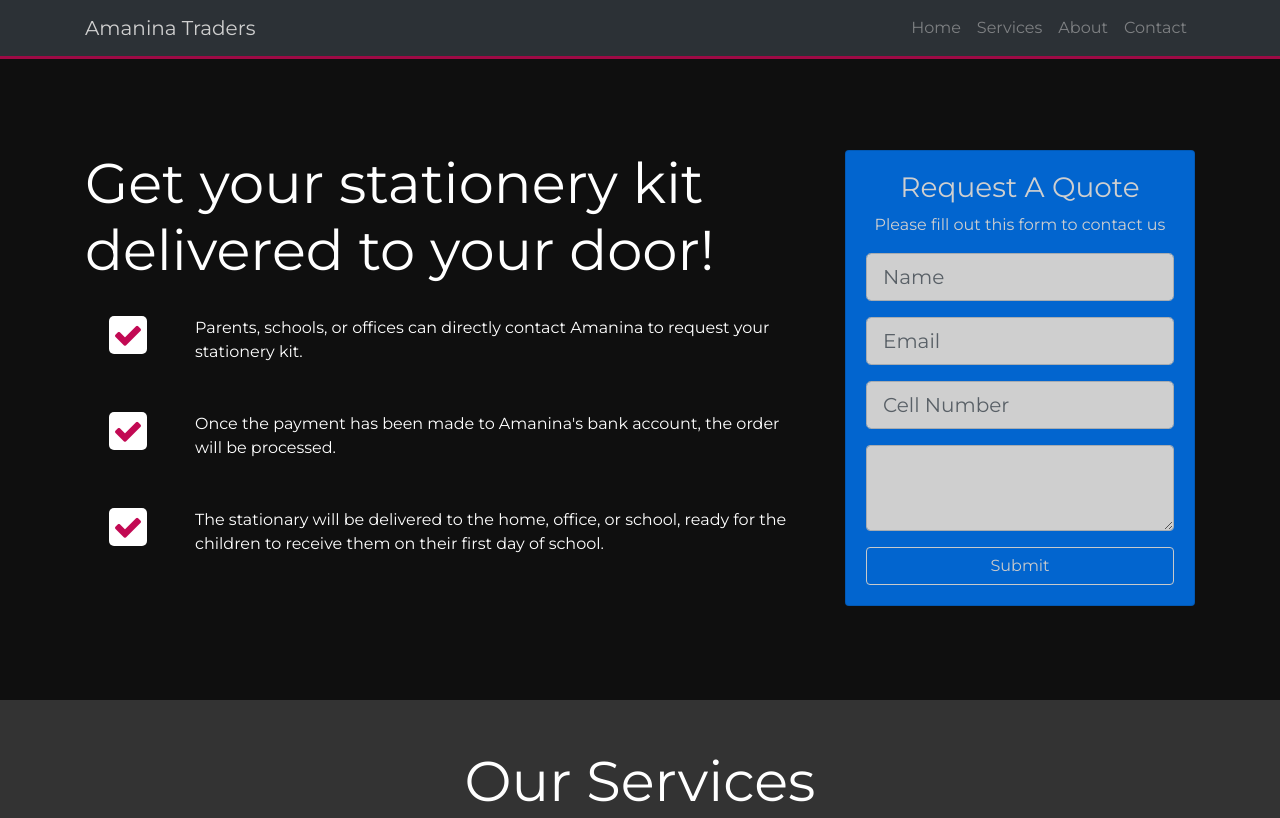
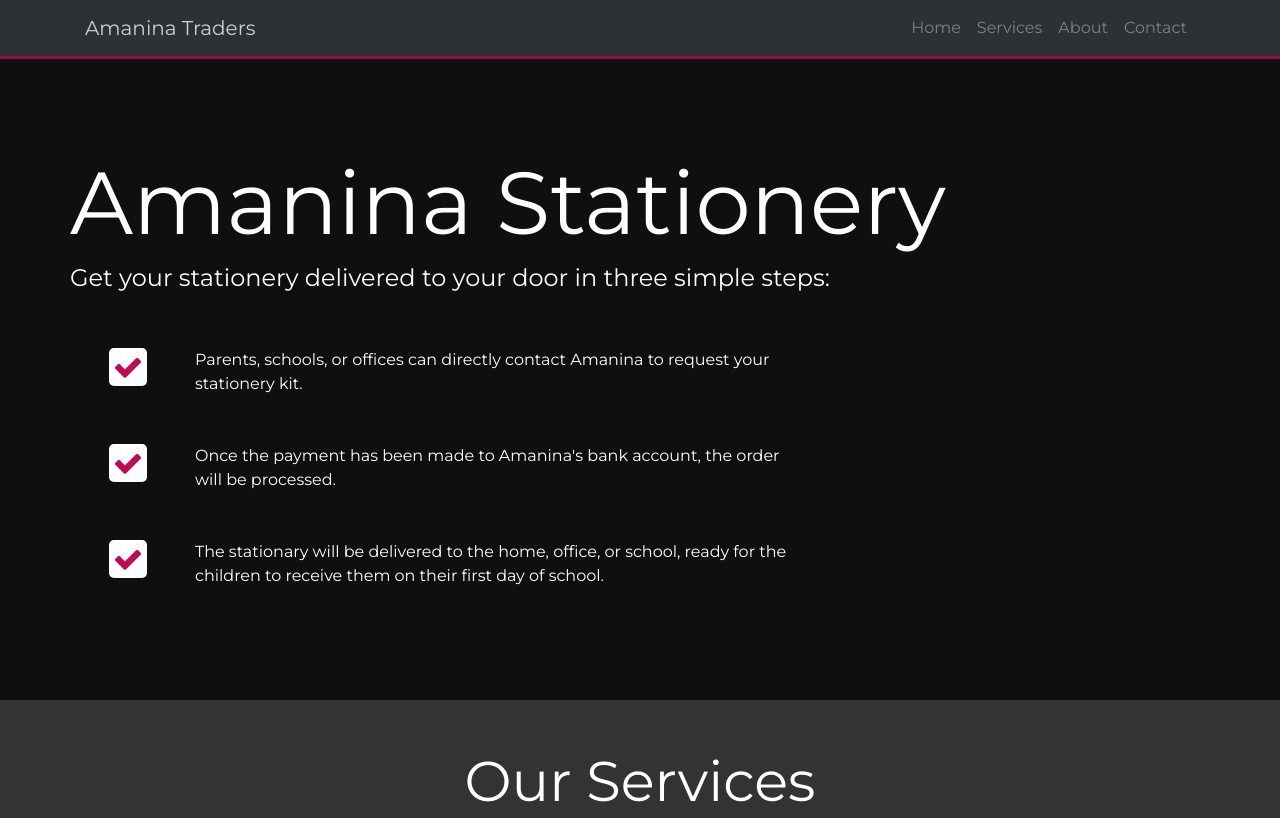
Before and after one commit to Phakama/Amanina, a website: page src/index.html in a window 1280 px wide. Shown: the top 818 px of the page. Drawn offline with Linux system fonts and the light colour scheme.

Commit message:
Landing page final touch ups

```diff
--- a/src/index.html
+++ b/src/index.html
@@ -43,8 +43,9 @@
                 <div class="home-inner">
                     <div class="container">
                         <div class="row">
-                            <div class="col-lg-8 d-none d-lg-block">
-                                <h1 class="display-4">Get your stationery kit delivered to your door!</h1>
+                            <h1 class="display-2 text-center">Amanina Stationery</h1>
+                            <h4 class="display-6">Get your stationery delivered to your door in three simple steps:</h4>
+                            <div class="col-lg-8 d-none d-lg-block pt-4">
                                 <div class="d-flex flex-row">
                                     <div class="p-4">
                                         <i class="fa fa-check align-self-start"></i>
@@ -72,7 +73,31 @@
                             </div>
                                 <!--  -->
                             <div class="col-lg-4">
-                                <div class="card bg-primary text-center card-form">
+                                    <!-- <div class="d-flex flex-row">
+                                            <div class="p-4">
+                                                <i class="fa fa-check align-self-start"></i>
+                                            </div>
+                                            <div class="p-4 align-self-end">
+                                                Parents, schools, or offices can directly contact Amanina to request your stationery kit.
+                                            </div>
+                                        </div>
+                                        <div class="d-flex flex-row">
+                                            <div class="p-4">
+                                                <i class="fa fa-check align-self-start"></i>
+                                            </div>
+                                            <div class="p-4 align-self-end">
+                                                Once the payment has been made to Amanina's bank account, the order will be processed.
+                                            </div>
+                                        </div>
+                                        <div class="d-flex flex-row">
+                                            <div class="p-4">
+                                                <i class="fa fa-check align-self-start"></i>
+                                            </div>
+                                            <div class="p-4 align-self-end">
+                                                The stationary will be delivered to the home, office, or school, ready for the children to receive them on their first day of school.
+                                            </div>
+                                        </div> -->
+                                <!-- <div class="card bg-primary text-center card-form">
                                     <div class="card-body">
                                         <h3>Request A Quote</h3>
                                         <p>Please fill out this form to contact us</p>
@@ -92,10 +117,7 @@
                                             <input type="submit" value="Submit" class="btn btn-outline-light btn-block">
                                         </form>
                                     </div>
-                                </div>
-                                <!-- <div class="p-4">
-                                    <i>Amanina Back to School Stationary saving you time, and money!</i>
-                                </div>                                 -->
+                                </div>                                -->
                             </div>
                         </div>
                     </div>
--- a/src/scss/style.scss
+++ b/src/scss/style.scss
@@ -33,6 +33,10 @@ body {
 
     .home-inner {
         padding-top: 150px;
+
+        h1{
+            font-weight: 300;
+        }
     }
 
     .card-form {
@@ -47,3 +51,7 @@ body {
     border-radius: 5px;
     font-size: $icon-size;
 }
+
+textarea {
+    resize: none;
+}
```
Also changed, not shown: src/css/style.css.
